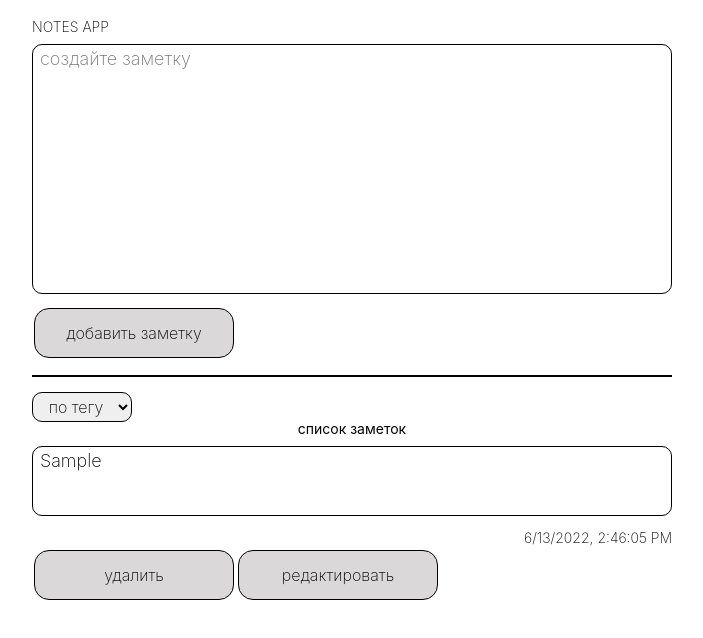
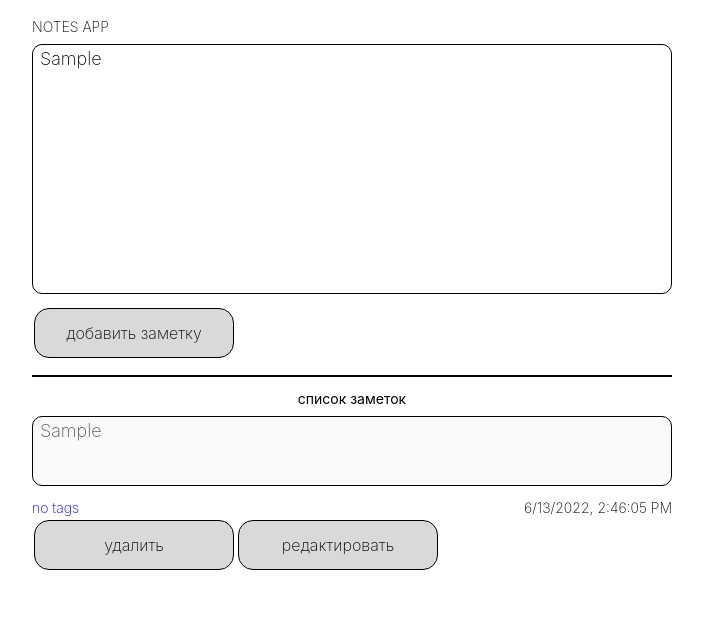
Before and after one commit to Dompower25/Notes-Test-task, a React (Create React App) app in the folder notes-app/: page / in a window 1280 px wide. Both pictures are taken after typing "Sample" into the empty fields and a click on the button "добавить заметку". Shown: the top 638 px of the page, without its empty margins (288-991 px from the left). Built offline with nearby package versions, Linux system fonts and the light colour scheme.

Commit message:
tegs add

```diff
--- a/notes-app/src/App.js
+++ b/notes-app/src/App.js
@@ -1,29 +1,48 @@
-import React, {useState} from 'react';
-import NoteItem from './components/NoteItem';
-import NotesForm from './components/NotesForm';
-import './style/App.css';
-
+import React, { useState } from "react";
+import NoteItem from "./components/NoteItem";
+import NotesForm from "./components/NotesForm";
+import "./style/App.css";
 
 function App() {
-
   const [note, setNote] = useState([]);
+  const [bodyNote, setbodyNote] = useState("");
 
   const removeNote = (id) => {
-setNote(note.filter((i) => i.id !== id))
+    setNote(note.filter((i) => i.id !== id));
+  };
+
+  const addTegs = (obj) => {
+    const regex = /#\w+/gm;
+    bodyNote.match(regex).forEach((teg, i) => {
+      return (obj.tegs[i] = [teg]);
+    });
+  };
+
+  const textNotTegs = (text, obj) => {
+    return (obj.tegs = [text]);
+  };
+
+  const addNewNote = (e) => {
+    e.preventDefault();
+    const newNote = {
+      id: Date.now(),
+      bodyNote,
+      tegs: [],
+    };
+
+    bodyNote.search(/#\w+/gm) == 0
+      ? addTegs(newNote)
+      : textNotTegs("no tags", newNote);
+
+    setNote([...note, newNote]);
+    setbodyNote("");
   };
 
   return (
     <div className="App">
       <strong>NOTES APP</strong>
-      <NotesForm setNote={setNote} note={note} />
+      <NotesForm addNote={addNewNote} setbodyNote={setbodyNote} />
       <hr></hr>
-
-      <div>
-        <select className="COMPONENT sorting ">
-          <option value="value1">по тегу</option>
-          <option value="value1">по дате</option>
-        </select>
-      </div>
 
       {note.length !== 0 ? (
         <h1 style={{ textAlign: "center" }}>список заметок</h1>
@@ -33,6 +52,7 @@ setNote(note.filter((i) => i.id !== id))
 
       {note.map(({ id, bodyNote, tegs }) => (
         <NoteItem
+          note={note}
           setNote={setNote}
           deleteNote={() => removeNote(id)}
           bodyNote={bodyNote}
--- a/notes-app/src/components/NoteItem.jsx
+++ b/notes-app/src/components/NoteItem.jsx
@@ -1,17 +1,21 @@
-import React from 'react'
+import React, {useState} from 'react'
 import MyButton from '../UI/MyButton';
+import st from '../style/NoteItem.module.css'
 
-function NoteItem({ bodyNote, teg, id, deleteNote, setNote }) {
+
+function NoteItem({ bodyNote, teg, id, deleteNote, note, setNote }) {
   const maxDate = new Date(id);
   const time = maxDate.toLocaleString();
+  const [state, setState] = useState(bodyNote);
   return (
     <div className="note__box">
       <div className="note__content">
         <div>
           <textarea
-            onChange={() => setNote}
-            className="note"
-            value={bodyNote}
+            disabled
+            onChange={(e) => setState(e.target.bodyNote)}
+            className={st.note}
+            value={state}
           ></textarea>
           <div className="tegs__box row">
             <span className="tegSt">{teg}</span>
--- a/notes-app/src/components/NotesForm.jsx
+++ b/notes-app/src/components/NotesForm.jsx
@@ -1,34 +1,17 @@
-import React, {useState} from 'react';
+import React from 'react';
 import MyButton from '../UI/MyButton';
 import MyInput from '../UI/MyInput';
 
-const NotesForm = ({setNote, note}) => {
-  const [bodyNote, setbodyNote] = useState("");
-
-  const regular_hastag = /#\S+/;
-
-  const addNewNote = (e) => {
-    e.preventDefault();
-    const newNote = {
-      id: Date.now(),
-      bodyNote,
-    };
-    setNote([...note, newNote]);
-    setbodyNote("");
-  };
-
+const NotesForm = ({ addNote, setbodyNote }) => {
   return (
     <div className="row_column">
       <form>
         <MyInput
-          value={bodyNote}
-          onChange={
-            (event) => setbodyNote(event.target.value)
-          }
+          onChange={(event) => setbodyNote(event.target.value)}
           type="text"
           placeholder="создайте заметку"
         ></MyInput>
-        <MyButton onClick={addNewNote}>добавить заметку</MyButton>
+        <MyButton onClick={addNote}>добавить заметку</MyButton>
       </form>
     </div>
   );
--- a/notes-app/src/style/App.css
+++ b/notes-app/src/style/App.css
@@ -140,19 +140,6 @@ hr {
   text-align: center;
 }
 
-.note {
-  width: 100%;
-  min-height: 70px;
-  height: auto;
-  resize: none;
-  border: 1px solid black;
-  border-radius: 10px;
-  padding: 3px 7px;
-  font-size: 18px;
-  margin: 10px auto;
-  overflow: hidden;
-}
-
 .tegSt {
   color: blue;
 }
--- /dev/null
+++ b/notes-app/src/style/NoteItem.module.css
@@ -0,0 +1,11 @@
+.note {
+    width: 100%;
+    min-height: 70px;
+    resize: none;
+    border: 1px solid black;
+    border-radius: 10px;
+    padding: 3px 7px;
+    font-size: 18px;
+    margin: 10px auto;
+    overflow: hidden;
+}
```
